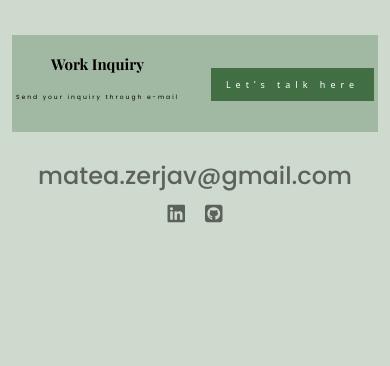
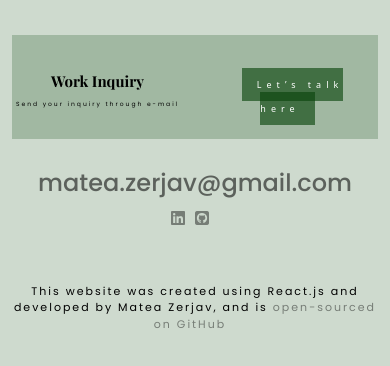
Before and after one commit to MateaZerjav/my-portfolio, a React (Create React App) app: page / in a window 390 px wide. Shown: the part 556-922 px from the top of the page. Before the commit the page ends 844 px from the top, so only its background shows below. Built offline with nearby package versions, Linux system fonts and the light colour scheme; a web font is replaced by a local one.

Commit message:
Made footer responsiv

```diff
--- a/src/ContactMe.css
+++ b/src/ContactMe.css
@@ -8,8 +8,8 @@
   font-family: "Playfair Display", serif;
   font-weight: 700;
   color: black;
-  margin-top: 20px;
-  margin-bottom: 20px;
+  margin-top: 37px;
+  margin-bottom: 10px;
 }
 .ContactMe p {
   font-family: "Poppins", sans-serif;
@@ -18,7 +18,7 @@
 }
 .ContactMe a {
   position: relative;
-  top: 45px;
+  top: 75px;
   font-size: 12px;
   color: white;
   background-color: rgba(7, 67, 10, 0.619);
@@ -40,10 +40,11 @@
   .ContactMe p {
     font-size: 10px;
     margin-bottom: 30px;
+    margin-top: 10px;
   }
   .ContactMe a {
     position: relative;
-    top: 43px;
+    top: 45px;
     font-size: 12px;
   }
 }
--- a/src/ContactMe.js
+++ b/src/ContactMe.js
@@ -3,7 +3,7 @@ import "./ContactMe.css";
 
 export default function ContactMe() {
   return (
-    <div className="ContactMe">
+    <div className="ContactMe ">
       <div className="row">
         <div className="col ">
           <h2>Work Inquiry</h2>
--- a/src/Hero.css
+++ b/src/Hero.css
@@ -44,6 +44,7 @@ p {
 @media (max-width: 900px) {
   .Hero {
     margin: 0 auto;
+    margin-bottom: 25px;
   }
   .Hero h1 {
     font-size: 32px;
@@ -58,6 +59,7 @@ p {
   }
   .Hero p {
     font-size: 10px;
+    margin-top: 0;
     margin-bottom: 20px;
   }
   .Hero a {
--- a/src/SocialMedia.css
+++ b/src/SocialMedia.css
@@ -7,11 +7,24 @@
   font-size: 24px;
   color: rgba(0, 0, 0, 0.551);
 }
-.SocialMedia a {
+p {
+  letter-spacing: 2px;
+  font-size: 11px;
+  margin-bottom: 53px;
+  margin-top: 53px;
+}
+
+a {
+  text-decoration: none;
+  color: rgba(0, 0, 0, 0.429);
+  margin-right: 10px;
+}
+.SocialMedia a:hover {
+  color: rgba(7, 67, 10, 0.625);
+}
+.SocialMedia a .icon {
   color: rgba(0, 0, 0, 0.551);
   font-size: 20px;
   padding: 10px;
+  color: rgba(0, 0, 0, 0.551);
 }
-.SocialMedia a:hover {
-  color: rgba(7, 67, 10, 0.434);
-}
--- a/src/SocialMedia.js
+++ b/src/SocialMedia.js
@@ -7,6 +7,7 @@ export default function () {
       <h3>matea.zerjav@gmail.com</h3>
 
       <a
+        className="icon"
         href="https://www.linkedin.com/in/matea-zerjav-482b93272/"
         target="_blank"
         rel="noopener noreferrer"
@@ -14,12 +15,24 @@ export default function () {
         <i className="fa-brands fa-linkedin"></i>
       </a>
       <a
+        className="icon"
         href="https://github.com/MateaZerjav"
         target="_blank"
         rel="noopener noreferrer"
       >
         <i className="fa-brands fa-square-github"></i>
       </a>
+      <p className="codedBy">
+        This website was created using React.js and developed by Matea Zerjav,
+        and is
+        <a
+          className="linkToGitHub"
+          href="https://github.com/MateaZerjav/my-portfolio"
+        >
+          {" "}
+          open-sourced on GitHub{" "}
+        </a>
+      </p>
     </div>
   );
 }
```
